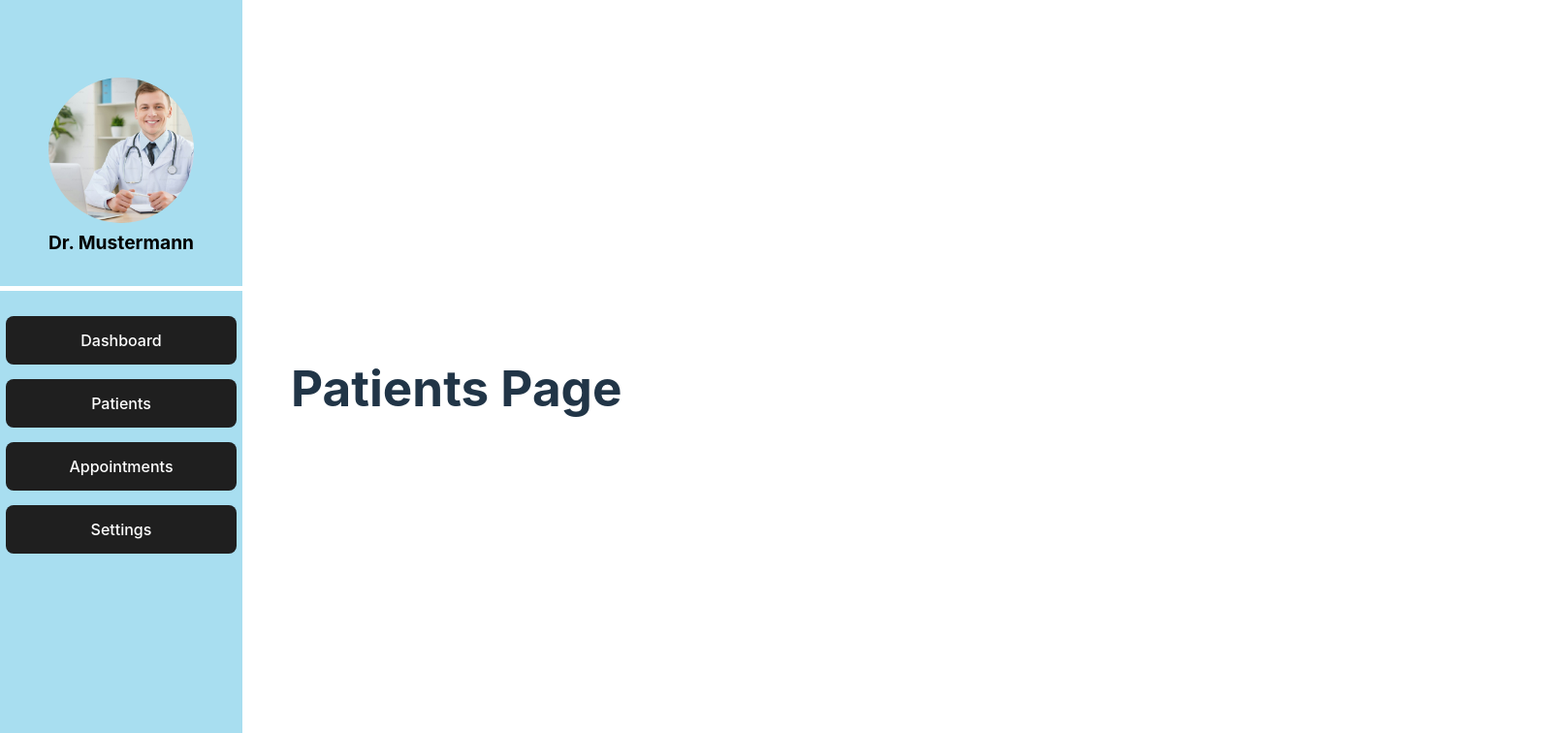
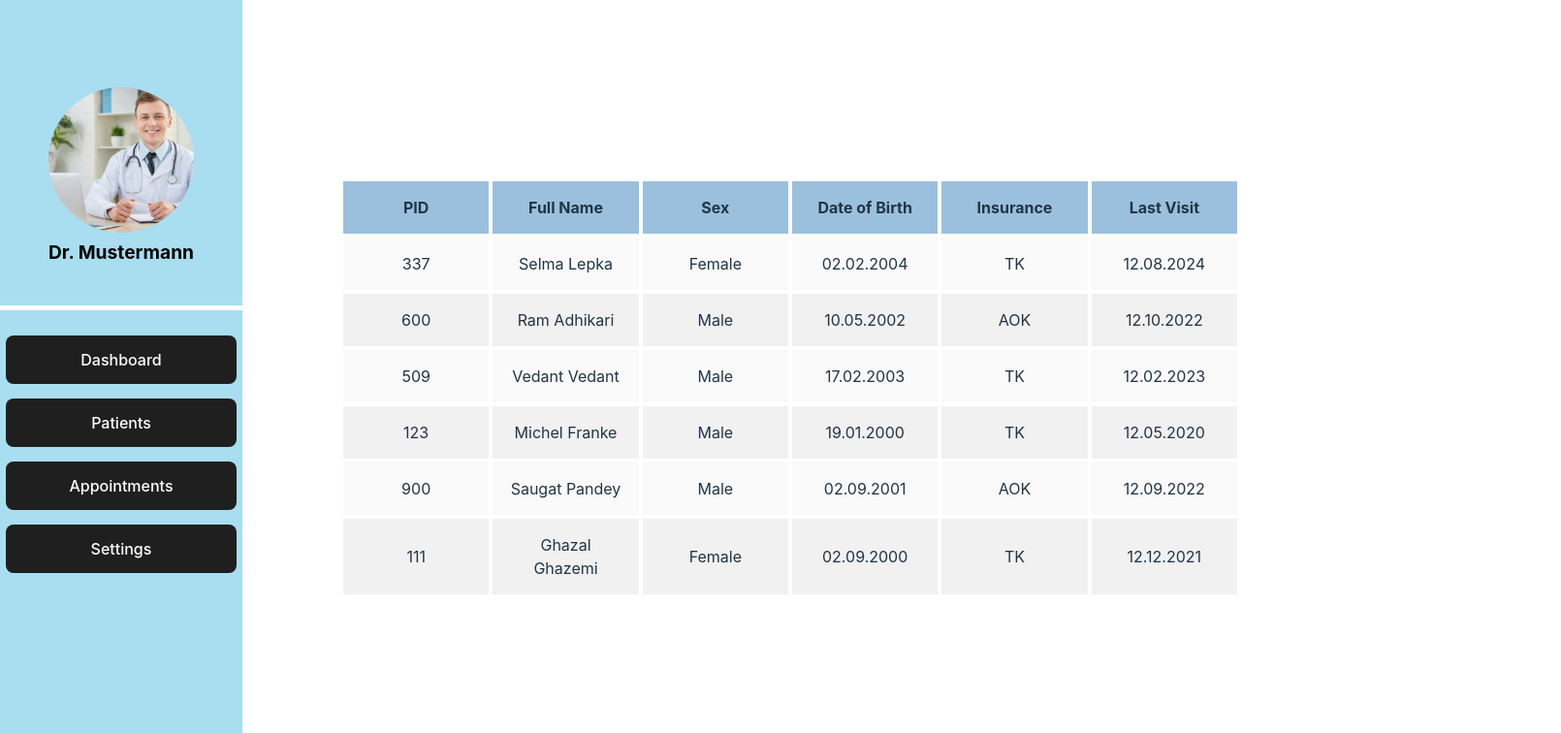
Before and after one commit to Saugat-Pandey/MedicalDashboard, a React (Vite) app: page /patients in a window 1280 px wide. Shown: the top 756 px of the page at 97% size, 1610 px wide, since content can reach past the window. Built offline with nearby package versions, Linux system fonts and the light colour scheme.

Commit message:
feat: add Patients table in Patients page

```diff
--- a/src/App.jsx
+++ b/src/App.jsx
@@ -2,10 +2,12 @@ import React from 'react';
 import { Routes, Route } from 'react-router-dom';
 import './App.css';
 import './components/Sidebar.css';
+import './components/PatientsPage.css';
 import Dashboard from './pages/Dashboard.jsx';
 import Patients from './pages/Patients.jsx';
 import Appointments from './pages/Appointments.jsx';
 import NotFound from './pages/404.jsx';
+import PatientTable from './components/PatientsPage.jsx';
 
 function App() {
     return (
--- /dev/null
+++ b/src/components/PatientsPage.css
@@ -0,0 +1,37 @@
+/* Container for the table */
+div {
+    padding: 10px;
+    margin: 0;
+    max-width: 100%;
+    width: 100%;
+}
+
+table {
+    width: 75%;
+    border-collapse: collapse;
+    table-layout: fixed;
+    margin-left: 0;
+}
+
+th, td {
+    padding: 15px;
+    text-align: center;
+    border: 4px solid #ffffff;
+}
+
+th {
+    background-color: #9bc0dd;
+    font-weight: bold;
+}
+
+tbody tr:nth-child(odd) {
+    background-color: #fafafa;
+}
+
+tbody tr:nth-child(even) {
+    background-color: #f1f1f1;
+}
+
+tbody tr:hover {
+    background-color: #adc687;
+}
--- /dev/null
+++ b/src/components/PatientsPage.jsx
@@ -0,0 +1,43 @@
+import React, { useState } from 'react';
+
+function PatientTable() {
+    const [patients, setPatients] = useState([
+        { PID: 337, FullName: "Selma Lepka", Sex: "Female", DoB: "02.02.2004", Insurance: "TK", LastVisit: "12.08.2024" },
+        { PID: 600, FullName: "Ram Adhikari", Sex: "Male", DoB: "10.05.2002", Insurance: "AOK", LastVisit: "12.10.2022" },
+        { PID: 509, FullName: "Vedant Vedant ", Sex: "Male", DoB: "17.02.2003", Insurance: "TK", LastVisit: "12.02.2023" },
+        { PID: 123, FullName: "Michel Franke", Sex: "Male", DoB: "19.01.2000", Insurance: "TK", LastVisit: "12.05.2020" },
+        { PID: 900, FullName: "Saugat Pandey", Sex: "Male", DoB: "02.09.2001", Insurance: "AOK", LastVisit: "12.09.2022" },
+        { PID: 111, FullName: "Ghazal Ghazemi", Sex: "Female", DoB: "02.09.2000", Insurance: "TK", LastVisit: "12.12.2021" },
+    ]);
+
+    return (
+        <div>
+            <table>
+                <thead>
+                <tr>
+                    <th>PID</th>
+                    <th>Full Name</th>
+                    <th>Sex</th>
+                    <th>Date of Birth</th>
+                    <th>Insurance</th>
+                    <th>Last Visit</th>
+                </tr>
+                </thead>
+                <tbody>
+                {patients.map((patient, index) => (
+                    <tr key={index}>
+                        <td>{patient.PID}</td>
+                        <td>{patient.FullName}</td>
+                        <td>{patient.Sex}</td>
+                        <td>{patient.DoB}</td>
+                        <td>{patient.Insurance}</td>
+                        <td>{patient.LastVisit}</td>
+                    </tr>
+                ))}
+                </tbody>
+            </table>
+        </div>
+    );
+}
+
+export default PatientTable;
--- a/src/pages/Patients.jsx
+++ b/src/pages/Patients.jsx
@@ -1,12 +1,13 @@
 import React from 'react';
 import './Patients.css';
 import Sidebar from '../components/Sidebar';
+import PatientTable from "../components/PatientsPage.jsx";
 
 function Patients() {
     return (
         <div id={"patients-container"}>
             <Sidebar/>
-            <h1>Patients Page</h1>
+            <PatientTable/>
             {/* Add content for the Patients page here */}
         </div>
     );
```
